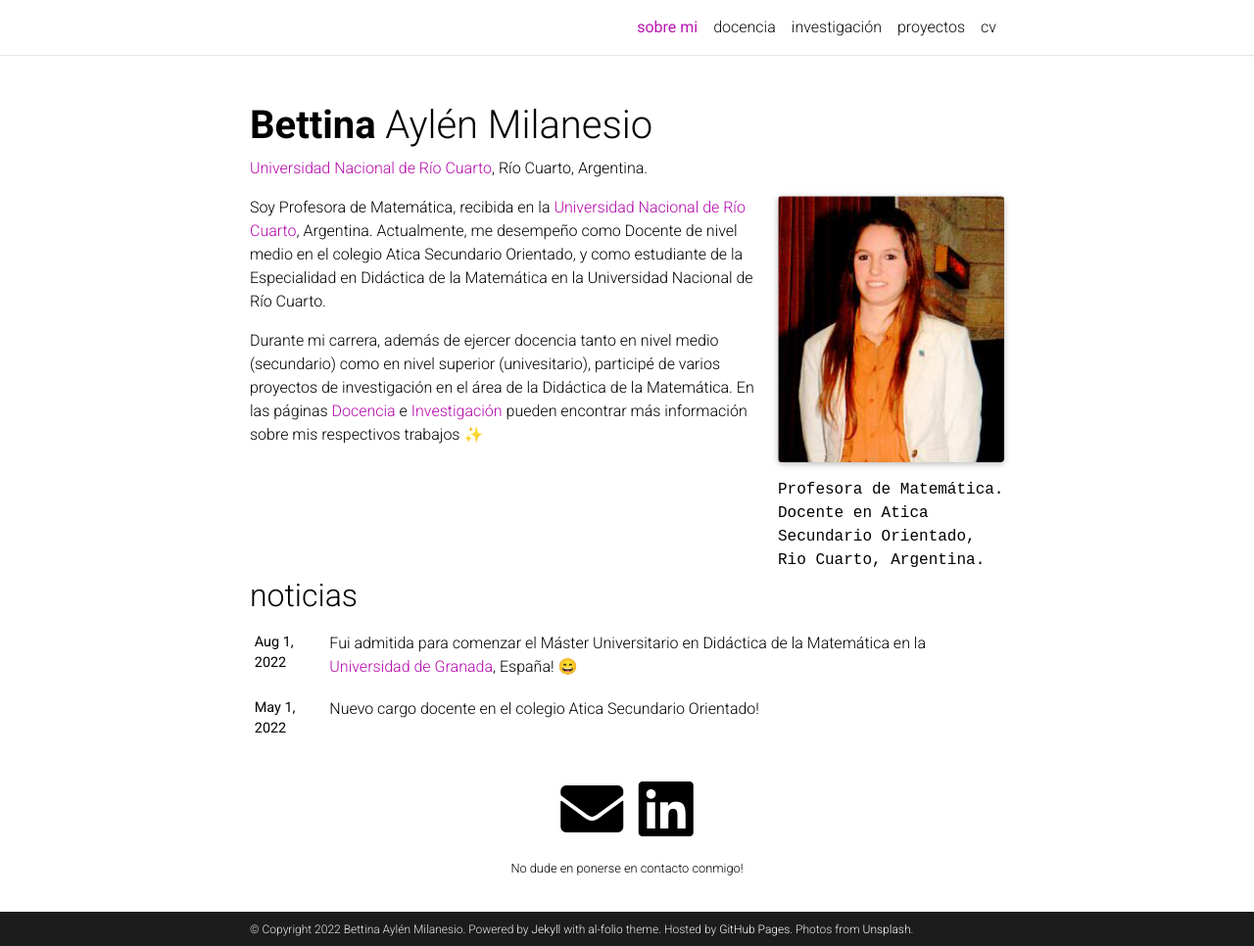
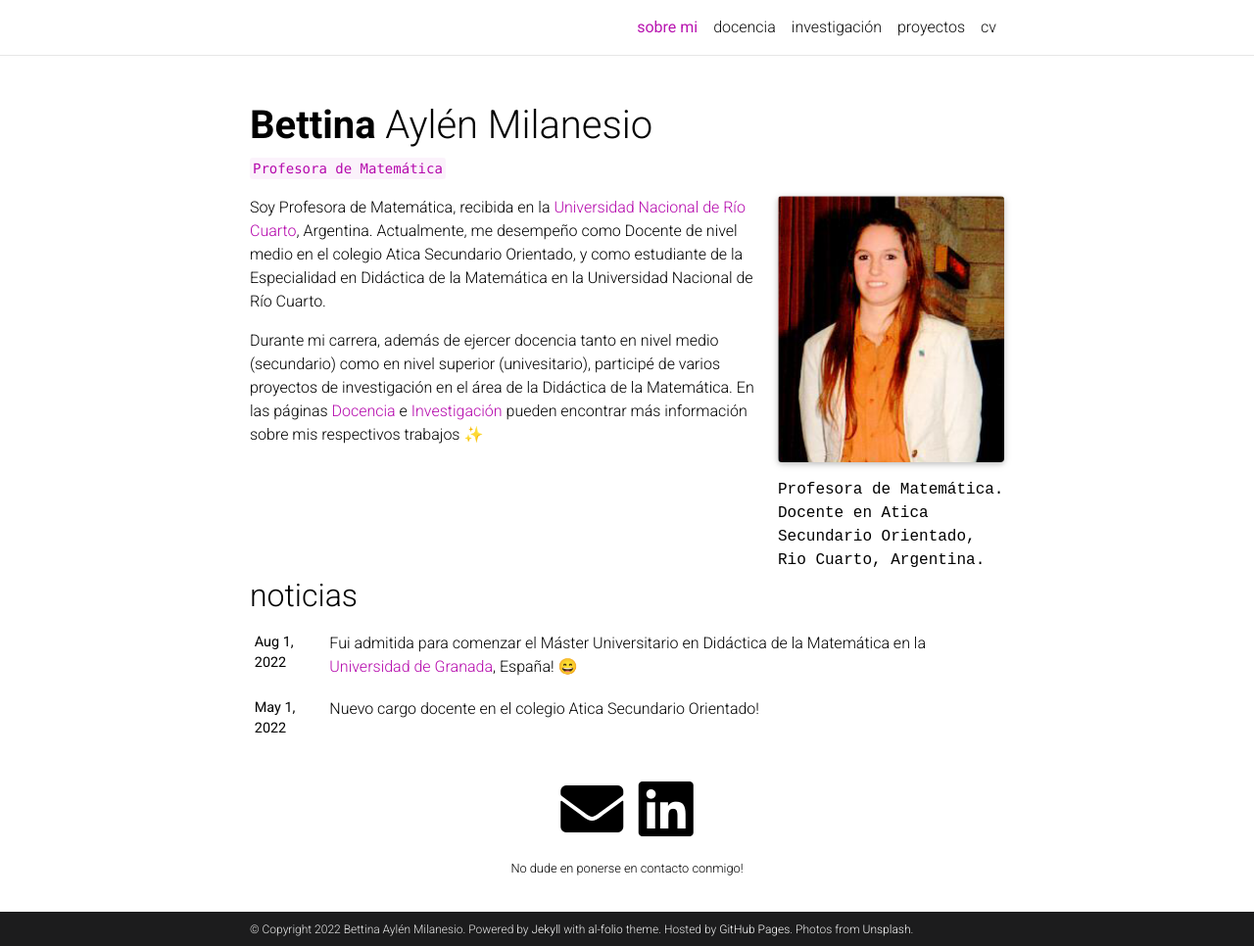
Before and after one commit to bmilanesio/bmilanesio.github.io, a Jekyll site: the page built from _pages/about.md, in a window 1280 px wide and 966 px high. Shown: the whole window at 98% size. Built offline with Jekyll 4.4.1, drawn with Linux system fonts in a browser that asks for light colours; full-size pictures stand in for the smaller copies a plugin makes; emoji names are drawn with the system emoji font; comment, search, counter and statistics services are not loaded; a style sheet for code colours, icons or effects is not loaded.

Commit message:
change in home

```diff
--- a/_pages/about.md
+++ b/_pages/about.md
@@ -2,7 +2,7 @@
 layout: about
 title: sobre mi
 permalink: /
-subtitle: <a href='https://www.unrc.edu.ar/'>Universidad Nacional de Río Cuarto</a>, Río Cuarto, Argentina.
+subtitle: <code class="language-plaintext highlighter-rouge">Profesora de Matemática</code>
 
 profile:
   align: right
```
